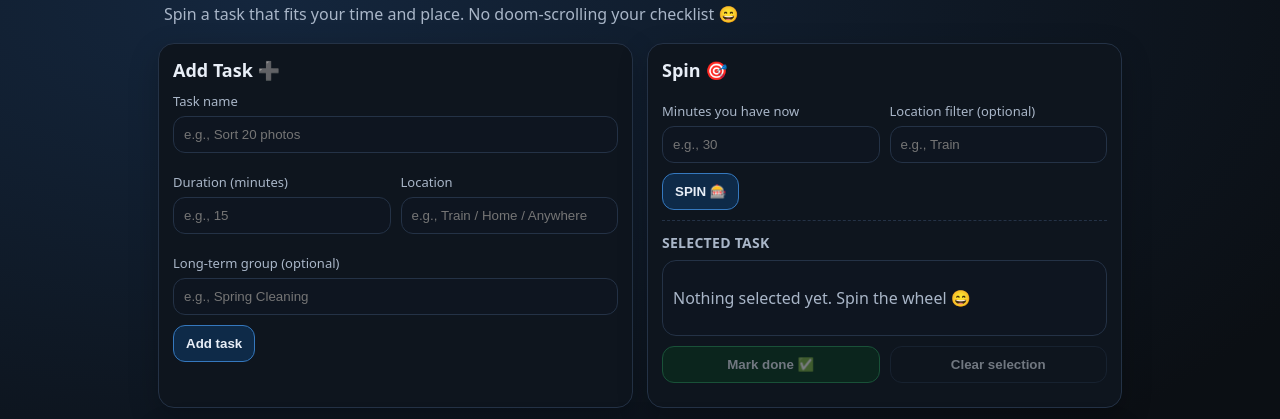
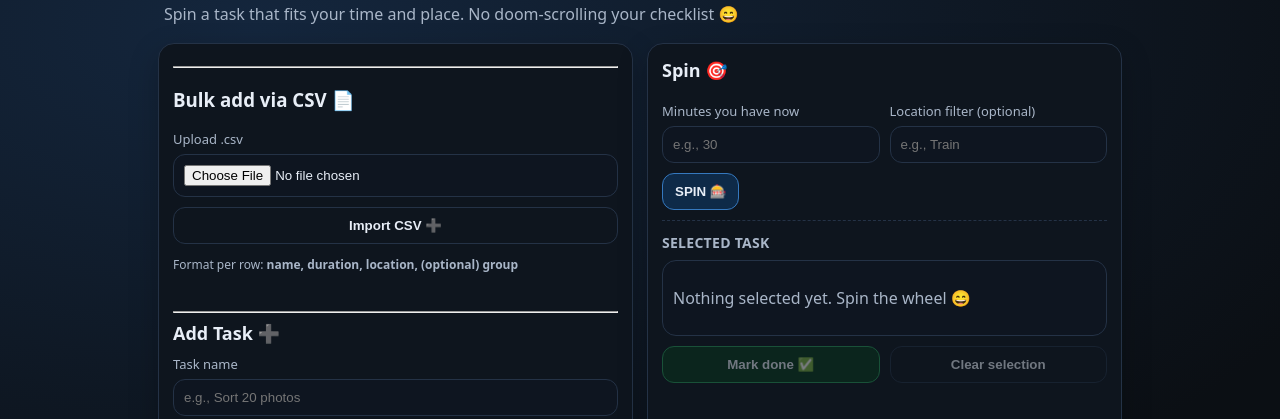
Before and after one commit to Oijl/tasks, a plain HTML site: page index.html in a window 1280 px wide. Shown: the part 69-488 px from the top of the page. Drawn offline with Linux system fonts and the light colour scheme.

Commit message:
Update index.html

```diff
--- a/index.html
+++ b/index.html
@@ -15,6 +15,26 @@
 
     <main class="grid">
       <section class="card">
+	<hr class="sep" />
+
+	<h3 class="mini">Bulk add via CSV 📄</h3>
+
+	<label>
+	  Upload .csv
+	  <input id="csvFile" type="file" accept=".csv,text/csv" />
+	</label>
+
+	<div class="row">
+	  <button id="importCsvBtn" class="ghost">Import CSV ➕</button>
+	</div>
+
+	<p class="tiny muted">
+	  Format per row: <strong>name, duration, location, (optional) group</strong>
+	</p>
+
+	<p id="csvMsg" class="msg" aria-live="polite"></p>
+	<hr class="sep" />
+
         <h2>Add Task ➕</h2>
 
         <label>
```
